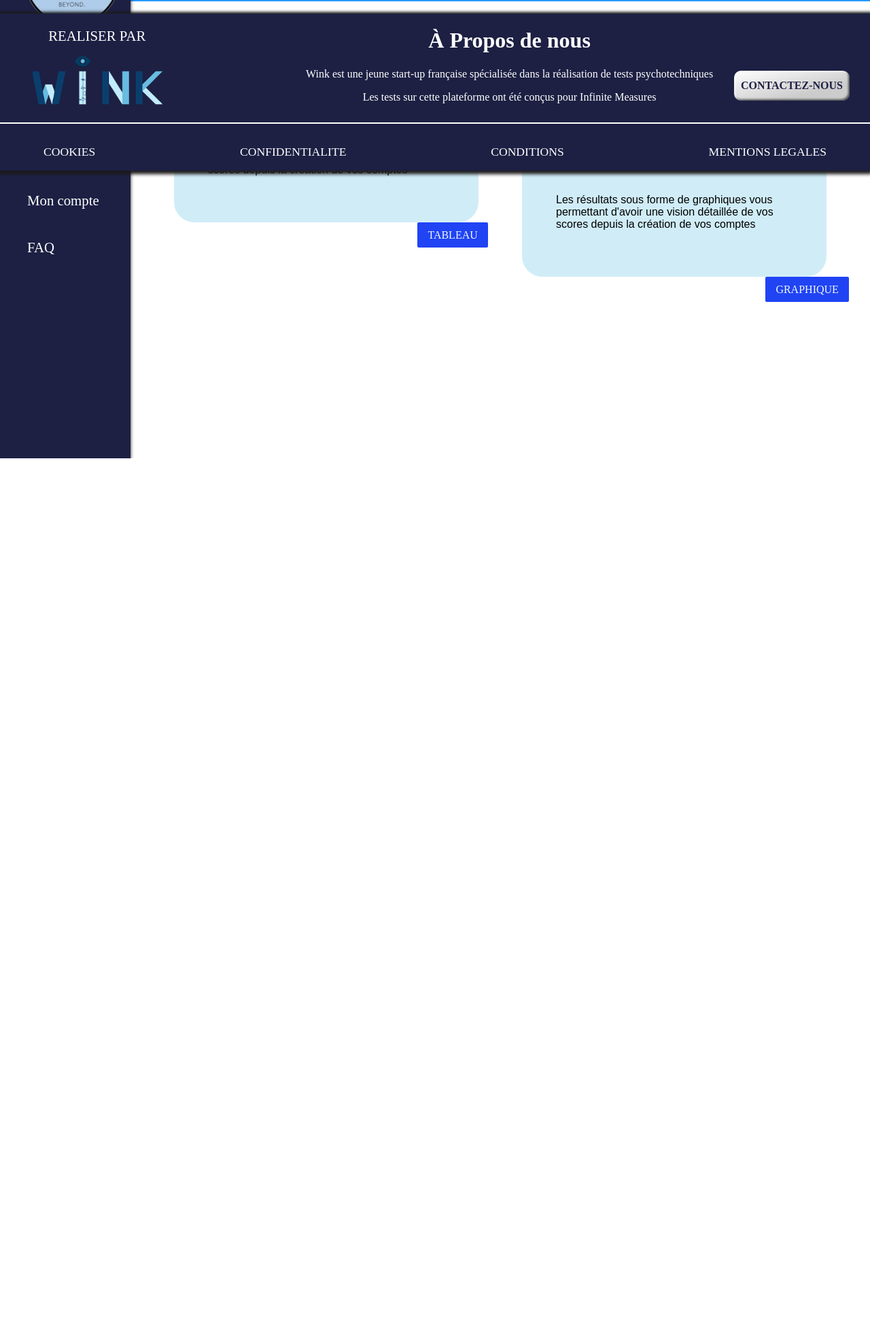
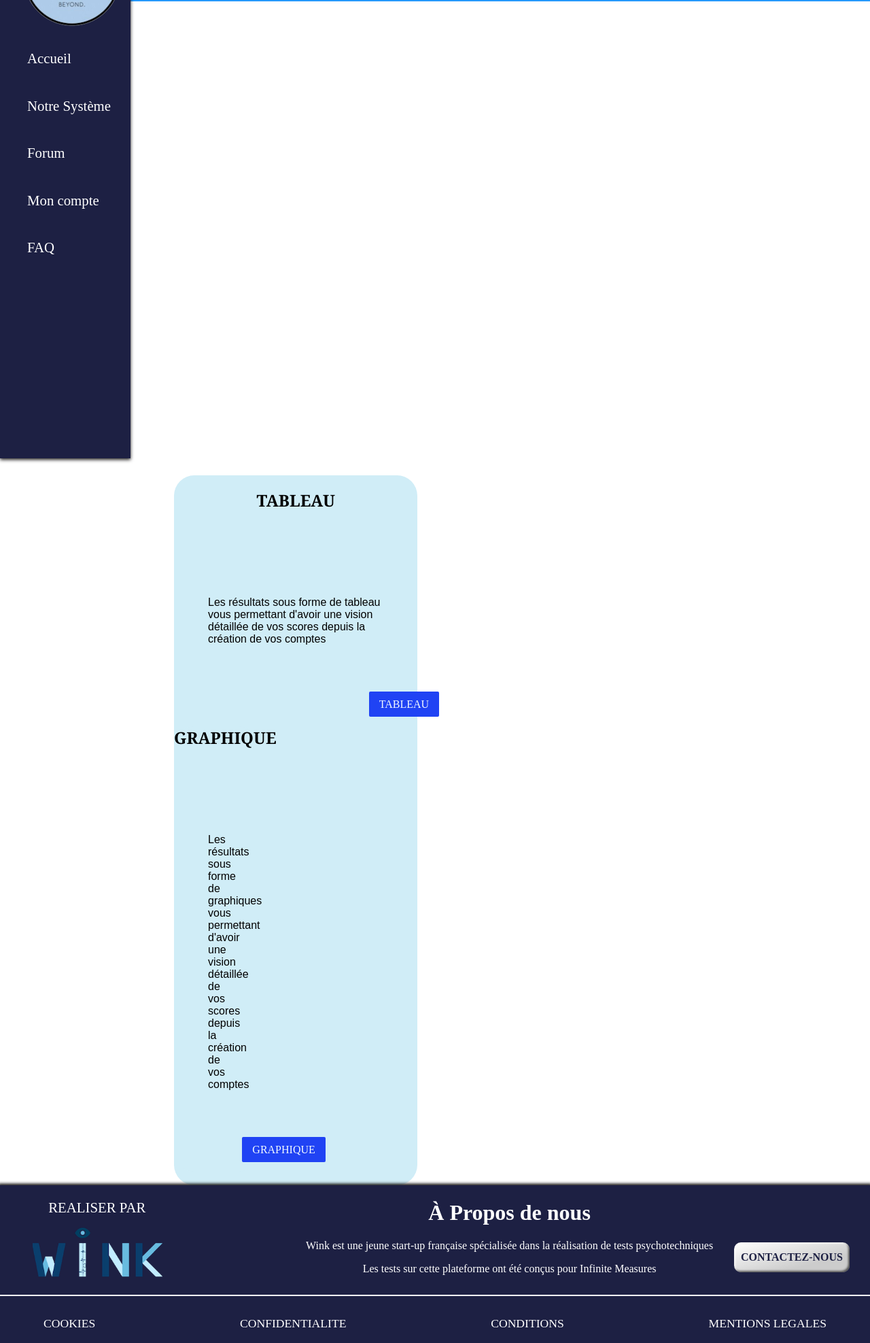
Before and after one commit to Josephine-Pestel/APP_Informatique_G8B, a PHP site: page /MesResultats.php in a window 1280 px wide. Shown: the part 133-2108 px from the top of the page at 68% size. Before the commit the page ends 807 px from the top, so only its background shows below. Run offline with PHP 8.4, Linux system fonts and the light colour scheme.

Commit message:
ajout images et modif mesresultats

```diff
--- a/MesResultats.css
+++ b/MesResultats.css
@@ -1,39 +1,32 @@
 html, body
 {
     width: 100%;
+    margin:0;
+    padding:0;
 }
-
 #canvas{
-    display:inline-block;
+    display:inline-flex;
     horiz-align: right;
+    margin-left: 20%;
 }
 #canvas_tableau{
     background-color: #D0EDF7;
     width: 35%;
     height: 35%;
     border-radius: 30px;
-    position: absolute;
-    left: 20%;
-    top: 20%;
-    margin-bottom: 100px;
     padding-bottom: 20px;
 }
 #canvas_graphique{
     background-color: #D0EDF7;
     width: 35%;
-    height: 35%;
+    height: 25%;
     border-radius: 30px;
-    margin-bottom: 100px;
     padding-bottom: 20px;
-    position: absolute;
-    left: 60%;
-    top: 30%;
+
 }
 h2{
     text-align: center;
     font-family: Georgia;
-
-
 }
 .texte_milieu{
     margin-top: 125px ;
@@ -41,7 +34,6 @@
     margin-left: 50px;
     margin-bottom: 75px;
     font-family: Arial;
-
 }
 .troisieme_bouton{
     border: 0;
@@ -58,6 +50,4 @@
     text-decoration: none;
     margin-left:80%;
     -top: 150px;
-
-
 }
--- a/MesResultats.php
+++ b/MesResultats.php
@@ -8,14 +8,14 @@
 <body>
     <?php include("ENTETE_MENU.php"); ?>
 
-<div id="canvas">
-    <section id="canvas_tableau">
+<section id="canvas">
+    <div id="canvas_tableau">
         <h2>TABLEAU</h2>
         <div class="texte_milieu">
             <p>Les résultats sous forme de tableau vous permettant d'avoir une vision détaillée de vos scores depuis la création de vos comptes</p>
         </div>
         <a href="TableauResultats.html" class="troisieme_bouton" alt="Accéder au tableau" target="_blank">TABLEAU</a>
-    </section>
+    </>
     <aside id="canvas_graphique">
         <h2>GRAPHIQUE</h2>
         <div class="texte_milieu">
@@ -23,10 +23,9 @@
         </div>
         <a href="GraphiqueResultats.html" class="troisieme_bouton" alt="Accéder au graphique" target="_blank">GRAPHIQUE</a>
     </aside>
-</div>
+</section>
 </body>
 <footer>
 <?php include("FOOTER.php"); ?>
 </footer>
-
 </html>
```
Also changed, not shown: images/background_graph.jpg (added), images/barre.jpg (added).
